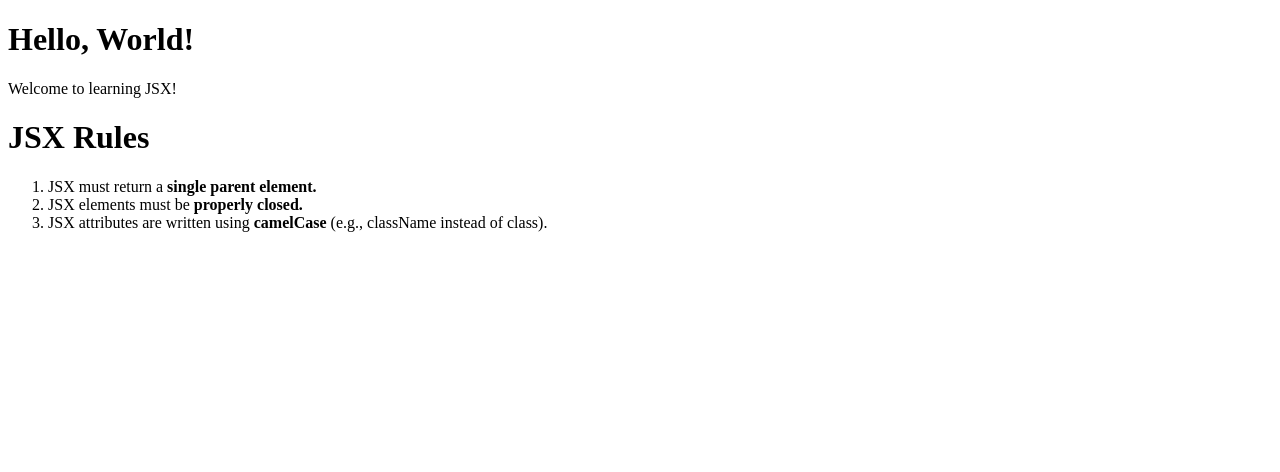
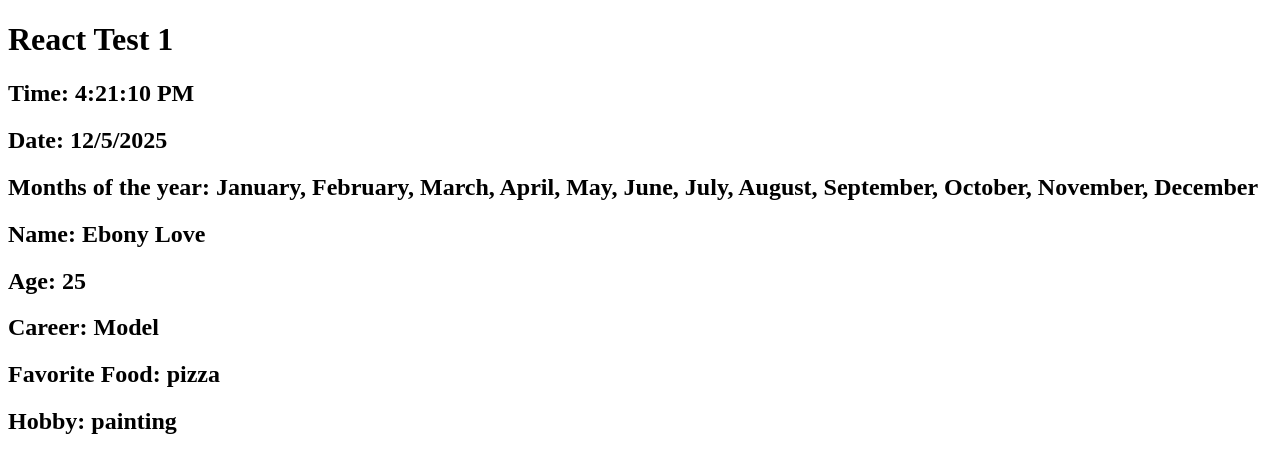
Before and after one commit to newdevmike22/MikeReact1, a React (Vite) app in the folder react-demos/: page / in a window 1280 px wide. Shown: the top 472 px of the page. Built offline with nearby package versions, Linux system fonts and the light colour scheme.

Commit message:
Dynamic Content
How to render dynamic content in React. React test one.

```diff
--- a/react-demos/src/App.jsx
+++ b/react-demos/src/App.jsx
@@ -1,11 +1,9 @@
-import WelcomeMessage from "./02 JSX/components/WelcomeMessage";
-import JSXRules from "./02 JSX/components/JSXRules";
+import TestOne from "./Tests/components/TestOne";
 
 const App = () => {
   return (
     <>
-      <WelcomeMessage />
-      <JSXRules />
+      <TestOne />
     </>
   );
 };
--- /dev/null
+++ b/react-demos/src/Tests/components/TestOne.jsx
@@ -0,0 +1,39 @@
+/*
+React Test 1
+Create a component named TestOne.jsx
+inside the component create a div with a h1 that says "React Test 1"
+Create a const called currentTime.
+Create a const called currentDate.
+Create a const called months with an array of all the months.
+Create a const called person that contains an object with the person's
+name, age, career, favorite food, and hobby.
+Output each const dynamically inside the div in h2 tags and export it to App.jsx.
+*/
+
+const TestOne = () => {
+  const currentTime = new Date().toLocaleTimeString();
+  const currentDate = new Date().toLocaleDateString();
+  const months = ["January", "February", "March", "April", "May", "June", "July", "August", "September", "October", "November", "December"];
+  const person = {
+    name: "Ebony Love",
+    age: 25,
+    career: "Model",
+    favFood: "pizza",
+    hobby: "painting",
+  };
+  return (
+    <div>
+      <h1>React Test 1</h1>
+      <h2>Time: {currentTime}</h2>
+      <h2>Date: {currentDate}</h2>
+      <h2>Months of the year: {months.join(", ")}</h2>
+      <h2>Name: {person.name}</h2>
+      <h2>Age: {person.age}</h2>
+      <h2>Career: {person.career}</h2>
+      <h2>Favorite Food: {person.favFood}</h2>
+      <h2>Hobby: {person.hobby}</h2>
+    </div>
+  );
+};
+
+export default TestOne;
```
Also changed, not shown: react-demos/src/03 Dynamic Content/components/Greeting.jsx (added, +14 -0 lines), react-demos/src/03 Dynamic Content/components/ProductInfo.jsx (added, +17 -0 lines).
